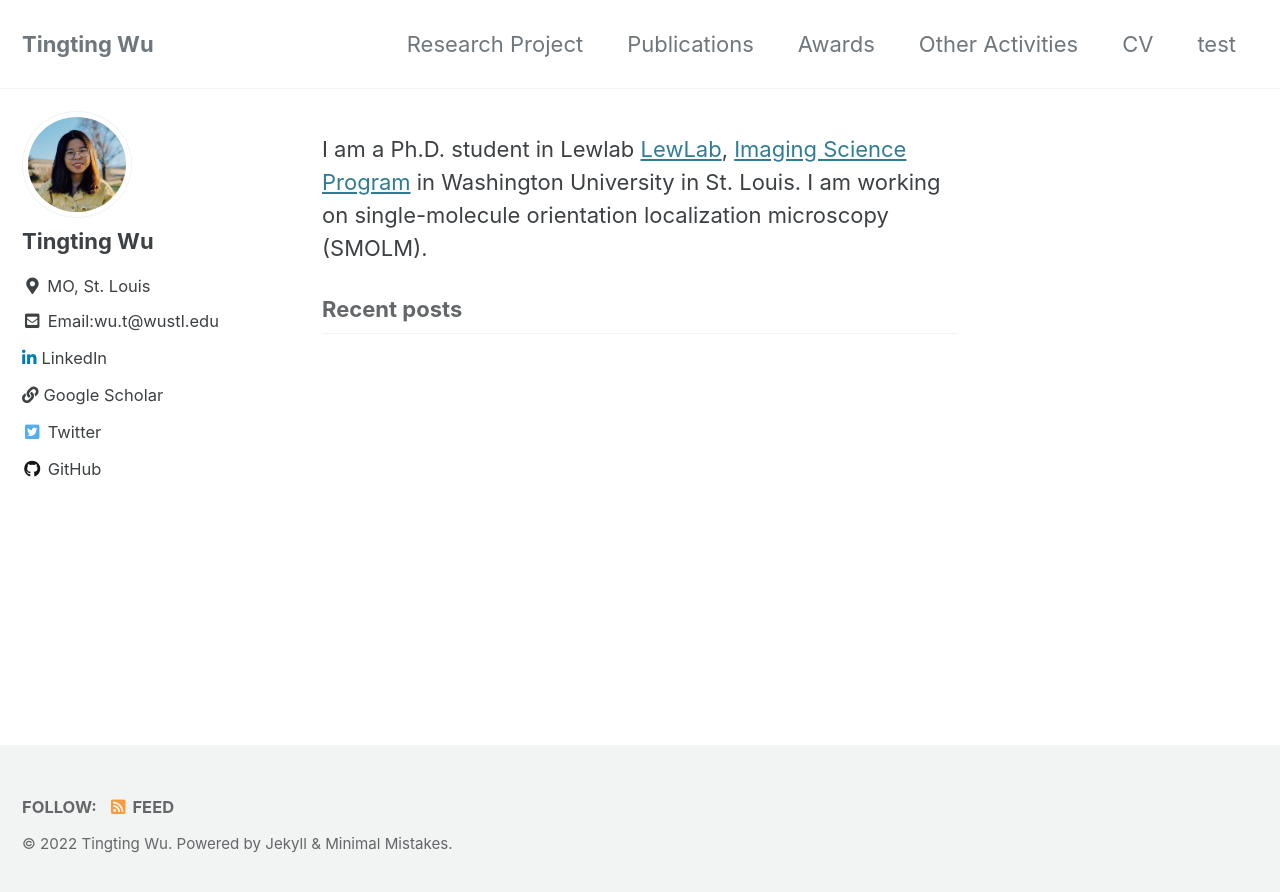
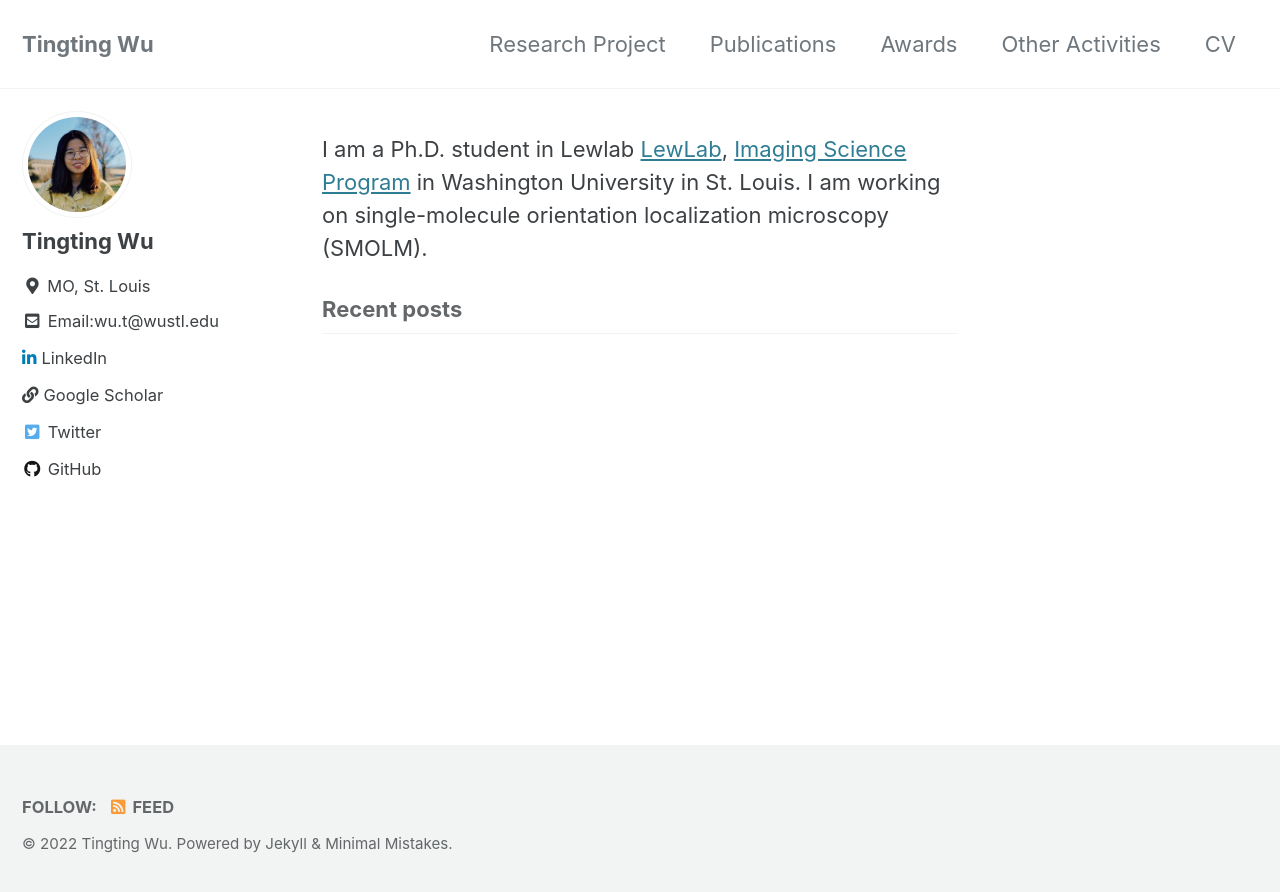
Before and after one commit to TingtingWu17/tingtingwu17.github.io, a Jekyll site: the page built from index.md, in a window 1280 px wide. Shown: the top 892 px of the page. Built offline with Jekyll 4.4.1, drawn with Linux system fonts in a browser that asks for light colours; cached includes are drawn as plain includes.

Commit message:
Update navigation.yml

```diff
--- a/_data/navigation.yml
+++ b/_data/navigation.yml
@@ -10,5 +10,3 @@ main:
     file: "_pages/Other Activities.md"
   - title: "CV"
     file: "/_pages/TingtingWu_CV_2022June.pdf"
-  - title: "test"
-    url: https://lewlab.wustl.edu/pages/publications.html
```
